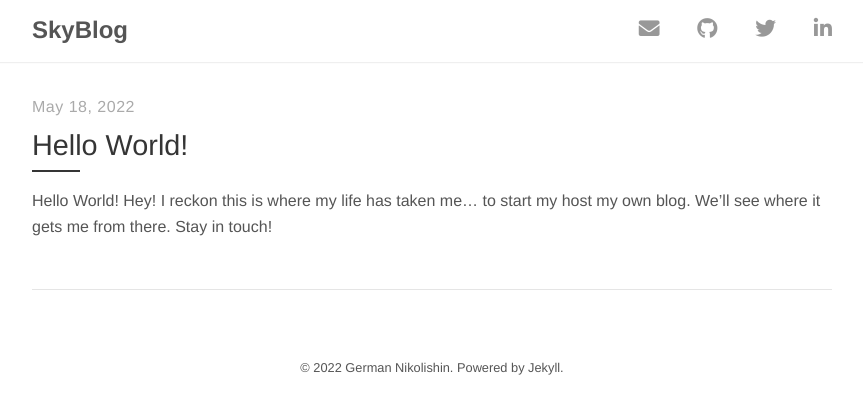
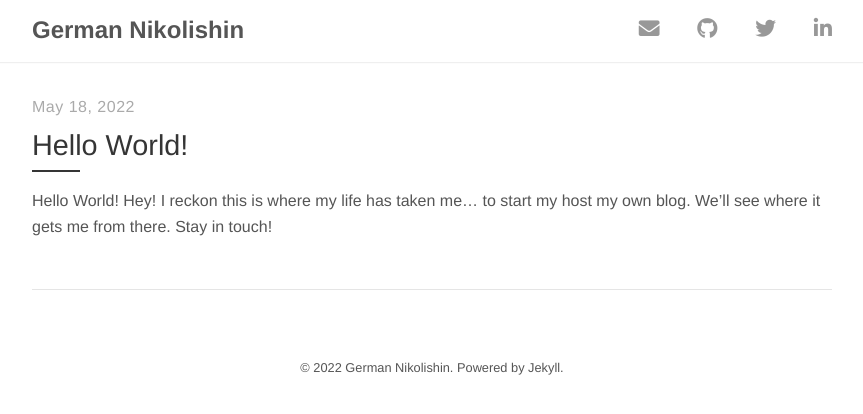
Before and after one commit to SkymanOne/SkymanOne.github.io, a Jekyll site: the page built from index.html, in a window 1280 px wide. Shown: the top 414 px of the page, without its empty margins (208-1071 px from the left). Built offline with Jekyll 4.4.1, drawn with Linux system fonts in a browser that asks for light colours; nearby versions of some CDN libraries; the list of posts is cut into pages by our own code.

Commit message:
updates website title

```diff
--- a/_config.yml
+++ b/_config.yml
@@ -8,7 +8,7 @@
 # You can create any custom variable you would like, and they will be accessible
 # in the templates via {{ site.myvariable }}.
 
-title: SkyBlog
+title: German Nikolishin
 email: german.nikolishin@gmail.com
 description: >- # this means to ignore newlines until "baseurl:"
   Write an awesome description for your new site here. You can edit this
```
